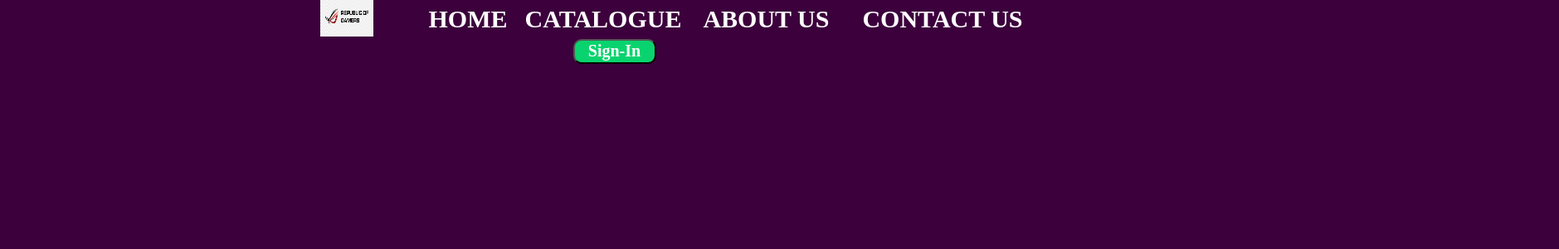
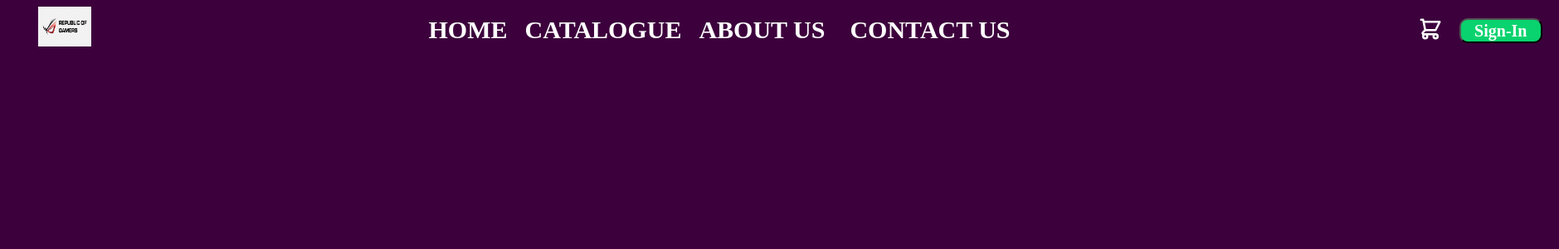
Before and after one commit to Yavnish/Manish-Digital-Studio, a Next.js app: page / in a window 1280 px wide. Shown: the top 300 px of the page at 83% size, 1879 px wide, since content can reach past the window. Built offline with nearby package versions, Linux system fonts and the light colour scheme.

Commit message:
modified:   package-lock.json 	modified:   package.json 	modified:   pages/home.js 	modified:   pages/index.js 	modified:   styles/Home.module.css 	modified:   styles/dropdown.css

```diff
--- a/package.json
+++ b/package.json
@@ -17,6 +17,6 @@
     "next": "13.1.2",
     "react": "18.2.0",
     "react-dom": "18.2.0",
-    "react-icons": "^4.7.1"
+    "react-icons": "^4.8.0"
   }
 }
--- a/pages/home.js
+++ b/pages/home.js
@@ -5,7 +5,7 @@ import style from "../styles/card.module.css"
 import Image from "next/image"
 import Link from "next/link"
 import "@fontsource/jost"
-import { FcGoogle } from 'react-icons/fc';
+import { FcGoogle} from 'react-icons/fc';
 export default function Home() {
   return (
     <>
--- a/pages/index.js
+++ b/pages/index.js
@@ -1,6 +1,7 @@
 import Head from "next/head"
 import Image from "next/image"
 import Link from "next/link"
+import { HiOutlineShoppingCart} from 'react-icons/hi';
 import * as DropdownMenu from '@radix-ui/react-dropdown-menu'
 import styles from "../styles/Home.module.css"
 const home=()=> {
@@ -9,12 +10,11 @@ const home=()=> {
        <Head>
          <title>Home</title>
        </Head>
-
           <div style={{
          zIndex: - 1,
          position:"fixed",
-         marginLeft: "10cm ",
-         marginTop:"-9px",
+         marginLeft: "1cm ",
+         marginTop:"20px",
          width: "5vw",
          height:"6vh"
         }
@@ -28,21 +28,23 @@ const home=()=> {
 
       <nav className={styles.navg}>
         <ul >
-             <a href="/home"style={{marginInline:"15px",textDecoration:'none',color:"white" }}>HOME</a>
+             <a href="/home"  className={styles.navh} >HOME</a>
              <DropdownMenu.Root>
               <DropdownMenu.Trigger className="trigger">CATALOGUE</DropdownMenu.Trigger>
                <DropdownMenu.Content className="content">
                 <DropdownMenu.Item className="item" > Frames</DropdownMenu.Item>
                 <DropdownMenu.Item className="item" > Printing</DropdownMenu.Item>
+                <DropdownMenu.Item className="item" > Fucking</DropdownMenu.Item>
               </DropdownMenu.Content>
              </DropdownMenu.Root>
-
-             <a href="/about"style={{marginInline:"20px",textDecoration:'none',color:"white"}}>ABOUT US</a>
-             <a href="/contact"style={{marginInline:"20px",textDecoration:'none',color:"white"}}>CONTACT US</a>
-             <Link href="/home"><button type="submit" className={styles.button3}>Sign-In</button> </Link>
+             <a href="/about" className={styles.navh} >ABOUT US</a>
+             <a href="/contact" className={styles.navh} >CONTACT US</a>
          </ul>
     </nav>
-
+           <div style={{display:'flex' , flexDirection:'row' , alignItems:'center' ,marginLeft:'15cm' , marginTop:'-64px'}}>
+             <Link href="/home" style={{marginLeft:'30cm'}}><HiOutlineShoppingCart size={30} color="white" ></HiOutlineShoppingCart></Link>
+             <Link href="/home"><button type="submit" className={styles.button3}>Sign-In</button> </Link>
+            </div>
       </div>
 
     )
--- a/styles/Home.module.css
+++ b/styles/Home.module.css
@@ -80,14 +80,24 @@
     padding-inline-start:55px;
   }
 
-  .navg {                                               /*nav bar*/
-    text-decoration: none;
+  .navg {                                        /*Nav bar*/
+    display: flex;
+    flex-direction: row;
+    align-items: center;
     font-weight: bold;
     font-size: 30px;
     font-family:Jost ;
     margin-left: 12cm;
-    margin-top:-25px;
+    margin-top:-20px;
+  }
 
+  .navh{
+        color: white;
+        margin-inline: 15px;
+        text-decoration: none;
+  }
+  .navh:hover{
+    color: rgb(255, 0, 255);
   }
 
   .return {                                                                /*error page Button*/
@@ -106,7 +116,7 @@
      margin-left: 25%;
      margin-top: 15px;
    }
-   .button3 {                                                                /*Login Button*/
+   .button3 {                                                                /*Sign in*/
 
      background-color:rgb(9, 211, 110);
      border-radius: 10px;
@@ -115,8 +125,6 @@
      height: 30px;
      font-weight: bold;
      font-family: "Jost";
-     text-align: center;
-     text-decoration:none;
      font-size: 20px;
-     margin-left: 5cm;
+     margin-inline: 20px;
    }
--- a/styles/dropdown.css
+++ b/styles/dropdown.css
@@ -3,15 +3,13 @@
      border-style:hidden;
      color: white;
      font-weight: bold;
-     font-stretch:wider;
      font-family:Jost;
      text-align: center;
      text-decoration:none;
      font-size: 30px;
-
 }
 .trigger:hover{
-     background-color: rgb(0, 0, 0);
+  color: rgb(255, 0, 255);
 }
 
 .content{
```
Also changed, not shown: 1 other file (tests, documents, lock files or other folders).
